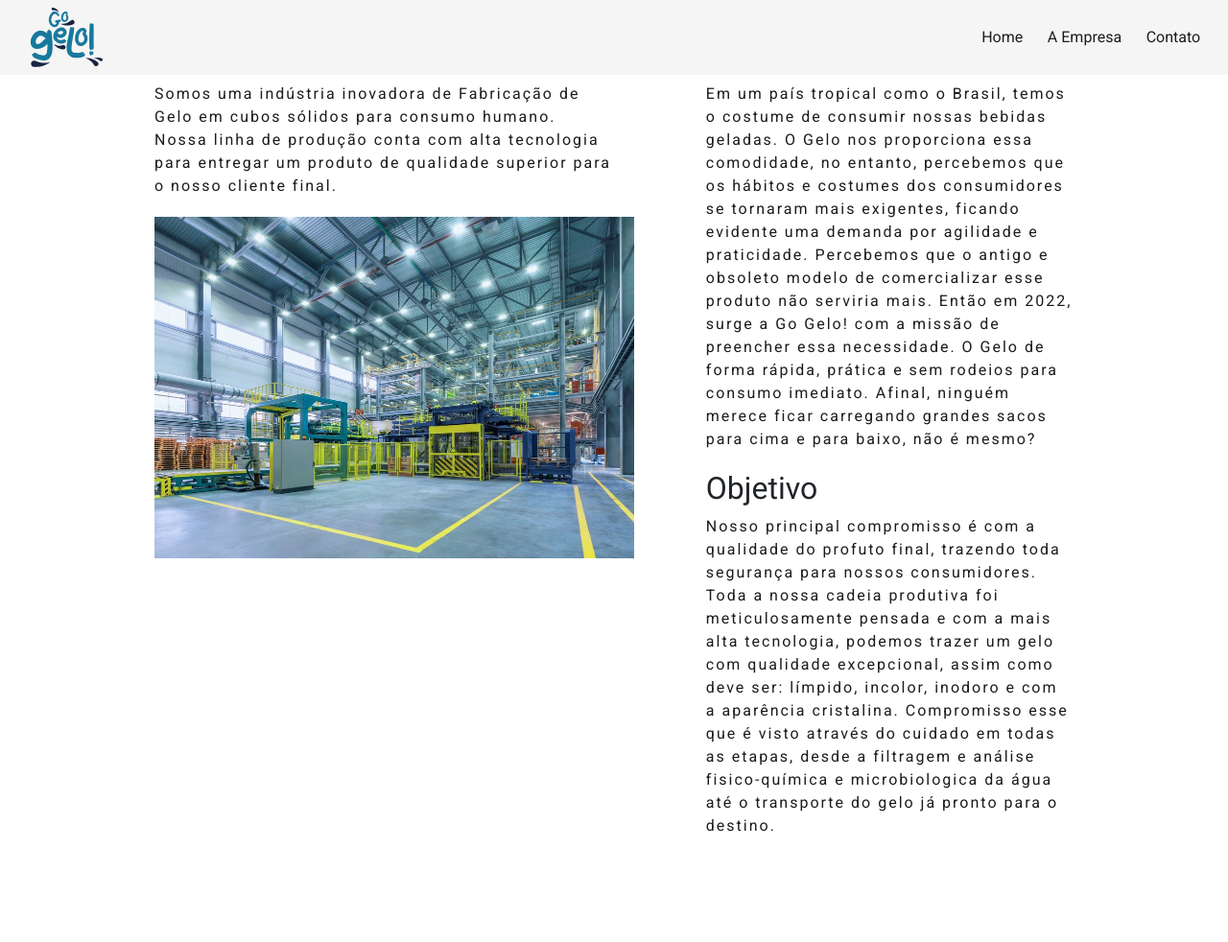
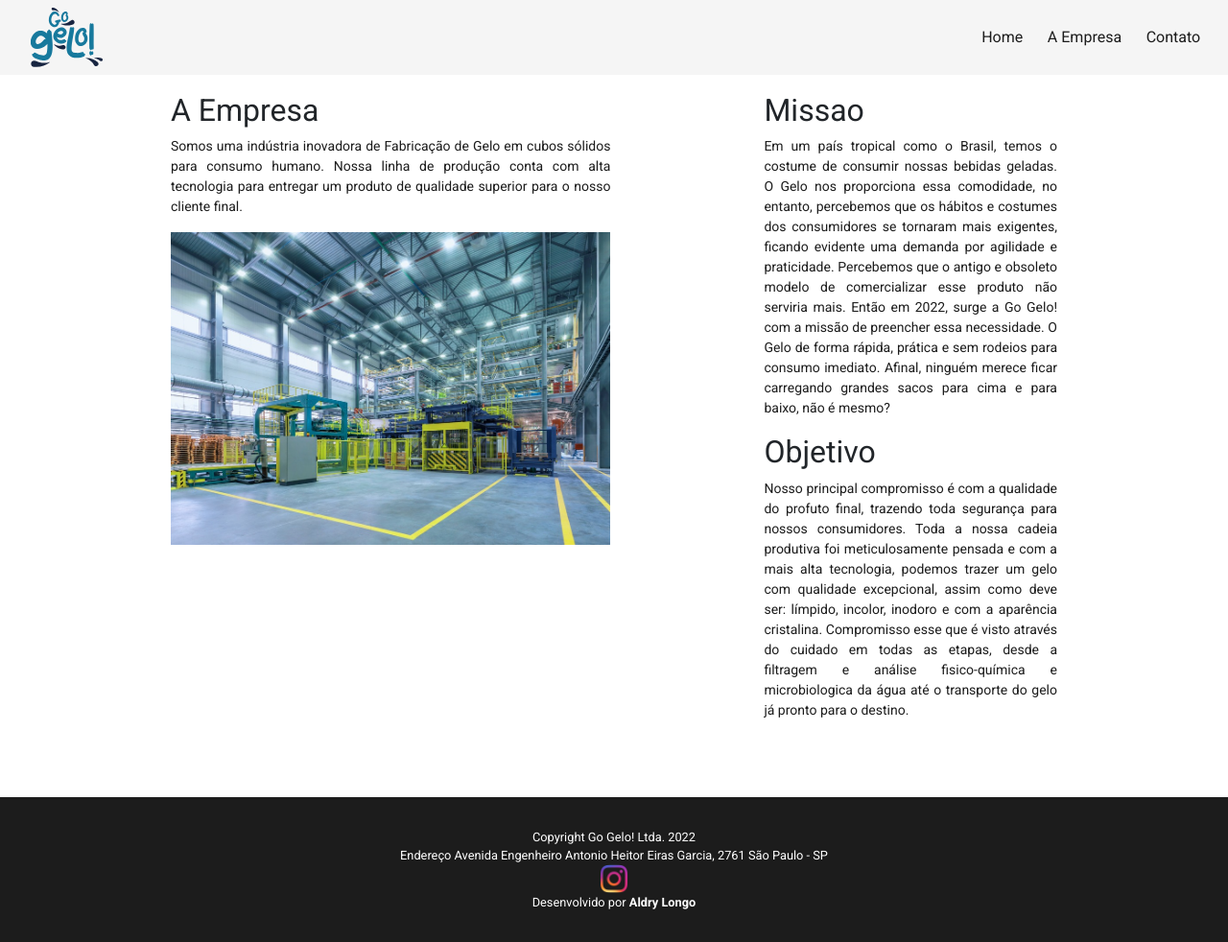
Before and after one commit to aldrylongo/goGelo-site, a plain HTML site: page sobre/sobre.html in a window 1280 px wide. Shown: the whole page at 96% size. Before the commit the page ends 893 px from the top, so only its background shows below. Drawn offline with nearby package versions, Linux system fonts and the light colour scheme; files whose address does not match are found by name.

Commit message:
Criacao da pagina de sobre v2

```diff
--- a/sobre/sobre.html
+++ b/sobre/sobre.html
@@ -1,5 +1,6 @@
 <!DOCTYPE html>
 <html lang="pt-br">
+
 <head>
   <meta charset="UTF-8" />
   <meta http-equiv="X-UA-Compatible" content="IE=edge" />
@@ -8,42 +9,26 @@
   <link rel="preconnect" href="https://fonts.googleapis.com" />
   <link rel="preconnect" href="https://fonts.gstatic.com" crossorigin />
 
-    <link
-      href="https://fonts.googleapis.com/css2?family=Roboto:wght@300;400;700&display=swap"
-      rel="stylesheet"
-    />
-    <link
-      rel="stylesheet"
-      href="https://cdn.jsdelivr.net/npm/bootstrap@4.1.3/dist/css/bootstrap.min.css"
-      integrity="sha384-MCw98/SFnGE8fJT3GXwEOngsV7Zt27NXFoaoApmYm81iuXoPkFOJwJ8ERdknLPMO"
-      crossorigin="anonymous"
-    />
+  <link href="https://fonts.googleapis.com/css2?family=Roboto:wght@300;400;700&display=swap" rel="stylesheet" />
+  <link rel="stylesheet" href="https://cdn.jsdelivr.net/npm/bootstrap@4.1.3/dist/css/bootstrap.min.css"
+    integrity="sha384-MCw98/SFnGE8fJT3GXwEOngsV7Zt27NXFoaoApmYm81iuXoPkFOJwJ8ERdknLPMO" crossorigin="anonymous" />
 
   <link rel="stylesheet" href="../css/style.css" />
   <link rel="stylesheet" href="style.css">
 
-    <script
-      src="https://code.jquery.com/jquery-3.6.1.min.js"
-      integrity="sha256-o88AwQnZB+VDvE9tvIXrMQaPlFFSUTR+nldQm1LuPXQ="
-      crossorigin="anonymous"
-    ></script>
-    <script
-      src="https://cdn.jsdelivr.net/npm/popper.js@1.14.3/dist/umd/popper.min.js"
+  <script src="https://code.jquery.com/jquery-3.6.1.min.js"
+    integrity="sha256-o88AwQnZB+VDvE9tvIXrMQaPlFFSUTR+nldQm1LuPXQ=" crossorigin="anonymous"></script>
+  <script src="https://cdn.jsdelivr.net/npm/popper.js@1.14.3/dist/umd/popper.min.js"
     integrity="sha384-ZMP7rVo3mIykV+2+9J3UJ46jBk0WLaUAdn689aCwoqbBJiSnjAK/l8WvCWPIPm49"
-      crossorigin="anonymous"
-    ></script>
-    <script
-      src="https://cdn.jsdelivr.net/npm/bootstrap@4.1.3/dist/js/bootstrap.min.js"
+    crossorigin="anonymous"></script>
+  <script src="https://cdn.jsdelivr.net/npm/bootstrap@4.1.3/dist/js/bootstrap.min.js"
     integrity="sha384-ChfqqxuZUCnJSK3+MXmPNIyE6ZbWh2IMqE241rYiqJxyMiZ6OW/JmZQ5stwEULTy"
-      crossorigin="anonymous"
-    ></script>
-    <script
-      src="https://kit.fontawesome.com/751f7a0e06.js"
-      crossorigin="anonymous"
-    ></script>
+    crossorigin="anonymous"></script>
+  <script src="https://kit.fontawesome.com/751f7a0e06.js" crossorigin="anonymous"></script>
   <script src="js/progress.min.js"></script>
   <script src="https://cdn.jsdelivr.net/parallax.js/1.4.2/parallax.min.js"></script>
 </head>
+
 <body>
   <header>
     <div class="container" id="nav-container">
@@ -51,15 +36,9 @@
         <a href="#" class="navbar-brand">
           <a href="../index.html"><img id="logo" src="../img/goGelo_logo.svg" alt="Go Gelo" /></a>
         </a>
-            <button
-              class="navbar-toggler"
-              type="button"
-              data-toggle="collapse"
-              data-target="#navbar-links"
-              aria-controls="navbar-links"
-              aria-expanded="false"
-              aria-label="Toggle navigation"
-              <span class="navbar-toggler-icon"></span>
+        <button class="navbar-toggler" type="button" data-toggle="collapse" data-target="#navbar-links"
+          aria-controls="navbar-links" aria-expanded="false" aria-label="Toggle navigation" <span
+          class="navbar-toggler-icon"></span>
           ></button>
 
         <div class="collapse navbar-collapse justify-content-end" id="navbar-links">
@@ -72,52 +51,91 @@
       </nav>
     </div>
   </header>
-      <main class="wrapper">
-        <div class="container">
-          <div class="esquerda">
-            <h1>A Empresa</h1>
-            <p>
-              Somos uma indústria inovadora de Fabricação de Gelo em cubos sólidos
-              para consumo humano. Nossa linha de produção conta com alta
-              tecnologia para entregar um produto de qualidade superior para o
-              nosso cliente final.
+  <!-- <header class="header-sobre">
+    <img src="../img/goGelo_logo.svg" width="75" height="62" alt="">
+    <div class="nav-menu">
+      <a href="../index.html">Home</a>
+      <a href="../sobre/
+      ">A Empresa</a>
+      <a href="../contato/contato.html">Contato</a>
+    </div>
+  </header> -->
+  <main>
+    <div class="sobre-container">
+      <div class="content-left">
+        <div>
+          <div class="fix-text"></div>
+          <h2>A Empresa</h2>
+          <p>Somos uma indústria inovadora de Fabricação de Gelo em cubos sólidos para consumo humano. Nossa linha de
+            produção conta
+            com alta tecnologia para entregar um produto de qualidade superior para o nosso cliente final.
           </p>
-
-            <img class="foto-fabrica" src="../img/sobre-fabrica.jpg" alt="Fabrica Go Gelo" />
+          <img src="../img/sobre-fabrica.jpg" alt="">
         </div>
-          <div class="direita">
-            <div class="missao">
-              <h1>Missão</h1>
-              <p>
-                Em um país tropical como o Brasil, temos o costume de consumir
-                nossas bebidas geladas. O Gelo nos proporciona essa comodidade, no
-                entanto, percebemos que os hábitos e costumes dos consumidores se
-                tornaram mais exigentes, ficando evidente uma demanda por
-                agilidade e praticidade. Percebemos que o antigo e obsoleto modelo
-                de comercializar esse produto não serviria mais. Então em 2022,
-                surge a Go Gelo! com a missão de preencher essa necessidade. O
-                Gelo de forma rápida, prática e sem rodeios para consumo imediato.
-                Afinal, ninguém merece ficar carregando grandes sacos para cima e
-                para baixo, não é mesmo?
-              </p>
       </div>
-
-            <div class="objetivo">
-              <h1>Objetivo</h1>
-              <p>
-                Nosso principal compromisso é com a qualidade do profuto final,
-                trazendo toda segurança para nossos consumidores. Toda a nossa
-                cadeia produtiva foi meticulosamente pensada e com a mais alta
-                tecnologia, podemos trazer um gelo com qualidade excepcional,
-                assim como deve ser: límpido, incolor, inodoro e com a aparência
-                cristalina. Compromisso esse que é visto através do cuidado em
-                todas as etapas, desde a filtragem e análise fisico-química e
-                microbiologica da água até o transporte do gelo já pronto para o
-                destino.
-              </p>
+      <div class="content-right">
+        <div>
+          <div class="fix-text"></div>
+          <h2>Missao</h2>
+          <p>Em um país tropical como o Brasil, temos o costume de consumir nossas bebidas geladas. O Gelo nos
+            proporciona
+            essa
+            comodidade, no entanto, percebemos que os hábitos e costumes dos consumidores se tornaram mais exigentes,
+            ficando
+            evidente uma demanda por agilidade e praticidade. Percebemos que o antigo e obsoleto modelo de comercializar
+            esse
+            produto não serviria mais. Então em 2022, surge a Go Gelo! com a missão de preencher essa necessidade. O
+            Gelo
+            de forma
+            rápida, prática e sem rodeios para consumo imediato. Afinal, ninguém merece ficar carregando grandes sacos
+            para cima e
+            para baixo, não é mesmo?</p>
+        </div>
+        <div>
+          <h2>Objetivo</h2>
+          <p>Nosso principal compromisso é com a qualidade do profuto final, trazendo toda segurança para nossos
+            consumidores. Toda a
+            nossa cadeia produtiva foi meticulosamente pensada e com a mais alta tecnologia, podemos trazer um gelo com
+            qualidade
+            excepcional, assim como deve ser: límpido, incolor, inodoro e com a aparência cristalina. Compromisso esse
+            que
+            é visto
+            através do cuidado em todas as etapas, desde a filtragem e análise fisico-química e microbiologica da água
+            até
+            o
+            transporte do gelo já pronto para o destino.</p>
         </div>
       </div>
     </div>
   </main>
+
+  <!-- <footer>
+    <div id="copy-area">
+      <div class="container">
+        <div class="row">
+          <div class="col-md-12">
+            <p>Copyright Go Gelo! Ltda. 2022</p>
+            <p>Endereço Avenida Engenheiro Antonio Heitor Eiras Garcia, 2761 São Paulo - SP</p>
+            <div class="socialesContainer">
+              <img class="sociales" src="../img/instagram.png" alt="Instagram Go Gelo">
+            </div>
+            <p>Desenvolvido por <a href="https://br.linkedin.com/in/aldrylongo?trk=public_post_follow-view-profile"
+                target="_blank">Aldry Longo</a></p>
+          </div>
+        </div>
+      </div>
+
+    </div>
+  </footer> -->
+
+  <footer class="footer-sobre">
+    <div class="footer-content">
+      <p>Copyright Go Gelo! Ltda. 2022</p>
+      <p>Endereço Avenida Engenheiro Antonio Heitor Eiras Garcia, 2761 São Paulo - SP</p>
+      <img src="../img/instagram.png" width="30" alt="">
+      <p>Desenvolvido por <strong><a href="https://br.linkedin.com/in/aldrylongo">Aldry Longo</a></strong></p>
+    </div>
+  </footer>
 </body>
+
 </html>
--- a/sobre/style.css
+++ b/sobre/style.css
@@ -1,43 +1,107 @@
-main{
-    height: 100vh;
+main {
+  max-width: 988px;
+  margin: 0 auto;
+  margin-bottom: 2rem;
 }
 
-.wrapper{
-    max-width: 988px;
-    margin: 0 auto;
+main img {
+  width: 100%;
 }
 
-.container{
-    display: flex;
-    margin-top: 20px;
-    justify-content: space-between;
-    flex-wrap: wrap;
+.sobre-container {
+  display: flex;
+  justify-content: space-between;
+  gap: 10rem;
+  padding: 2rem;
 }
 
-p{
-    font-size: 1rem;
-    margin-bottom: 20px;
-    letter-spacing: 2px;
+.sobre-container p {
+  text-align: justify;
 }
 
-h1{
-    font-size: 2rem;
+.content-left {
+  width: 60%;
+  max-width: max-content;
+}
+
+.content-right {
+  width: 40%;
+  max-width: max-content;
+}
+
+@media only screen and (max-width: 700px) {
+  .sobre-container {
+    display: block;
+  }
+
+  .sobre-container h2 {
+    text-align: center;
+    margin-top: 1rem;
+  }
+
+  .content-left {
+    width: auto;
+    max-width: max-content;
+  }
+
+  .content-right {
+    width: auto;
+    max-width: max-content;
+  }
+}
+
+/* HEADER AND FOOTER */
+
+.navbar {
 
 }
 
-.foto-fabrica{
-    width: 500px;
+header a {
+  color: #1c1c1c;
+  font-size: 1rem;
+}
+
+.header-sobre {
+  display: flex;
+  justify-content: space-between;
+  align-items: center;
+  padding: 1rem;
+  height: 78px;
+  margin-bottom: 2rem;
+
+  background-color: #f5f5f5;
+}
+
+.header-sobre .nav-menu {
+  display: flex;
+  align-items: center;
+}
+
+.header-sobre .nav-menu a {
+  color: #1c1c1c;
+  text-decoration: none;
+  padding: 1rem;
+  font-size: 1rem;
+}
+
+.footer-sobre {
+  display: flex;
+  flex-direction: column;
+  /* justify-content: flex-end; */
+  text-align: center;
+  align-items: center;
+  background-color: #1c1c1c;
+  padding: 2rem;
+}
+
+.footer-sobre p,
+a {
+  color: #fff;
+  font-size: 0.8rem;
+  margin: 0;
 }
 
 
-.esquerda{
-   width: 50%;
+.fix-text {
+    margin: 4rem 0;
 }
-
-.direita{
-    width: 40%;
-}
-
-@media only screen and (min-width: 200px){
-
-}
```
Lines whose indentation alone changed are shown as unchanged.
